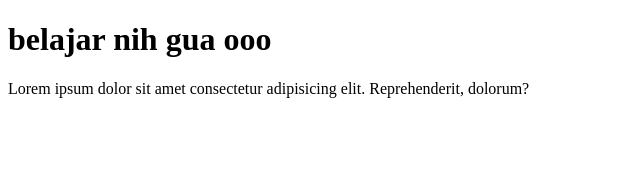
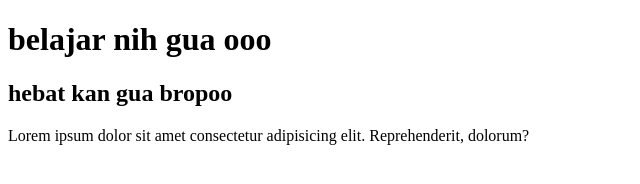
Before and after one commit to yoansandy/cobagit2, a plain HTML site: page index.html in a window 1280 px wide. Shown: the whole page, without its empty margins (0-640 px from the left). Drawn offline with Linux system fonts and the light colour scheme.

Commit message:
menambahkan h2 pada index.html

```diff
--- a/index.html
+++ b/index.html
@@ -8,6 +8,7 @@
 </head>
 <body>
     <h1>belajar nih gua ooo</h1>
+    <h2>hebat kan gua bropoo</h2>
     <p>Lorem ipsum dolor sit amet consectetur adipisicing elit. Reprehenderit, dolorum?</p>
 </body>
 </html>
```
